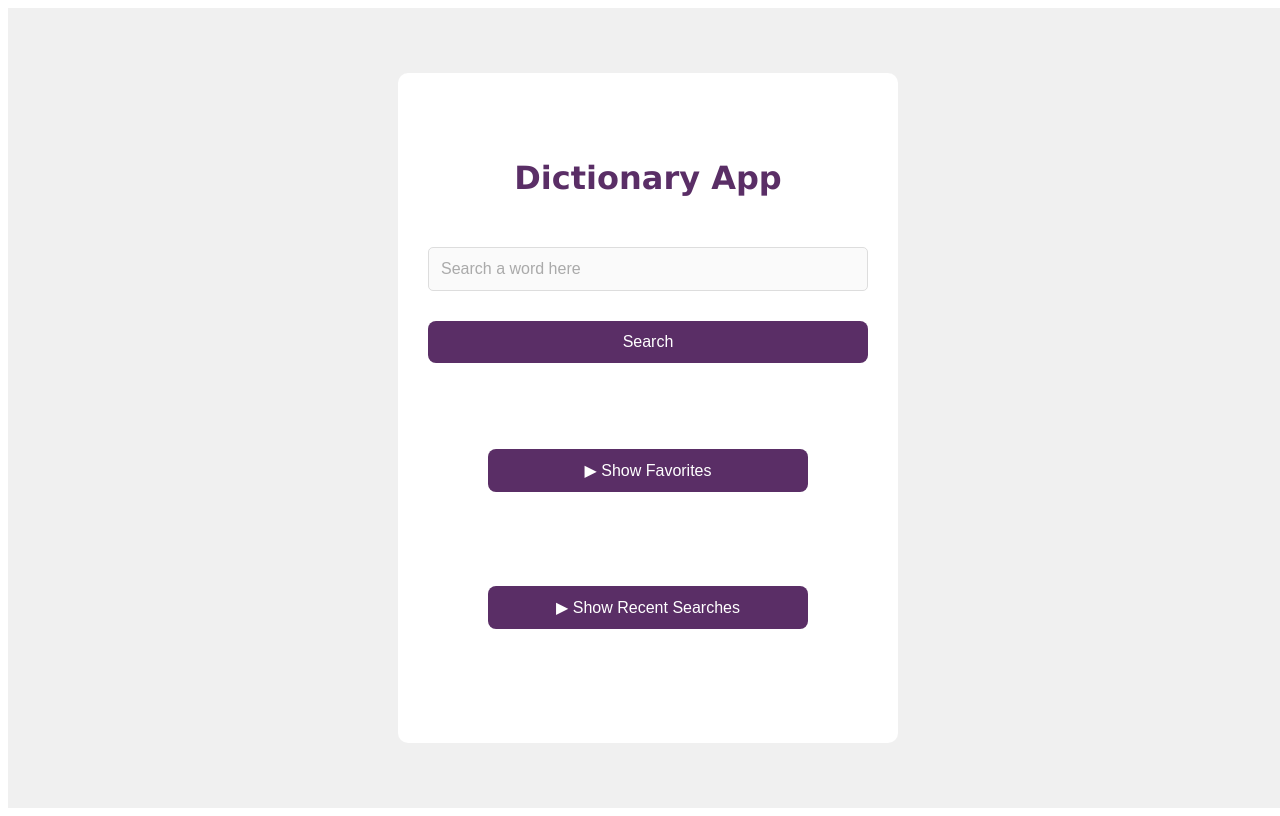
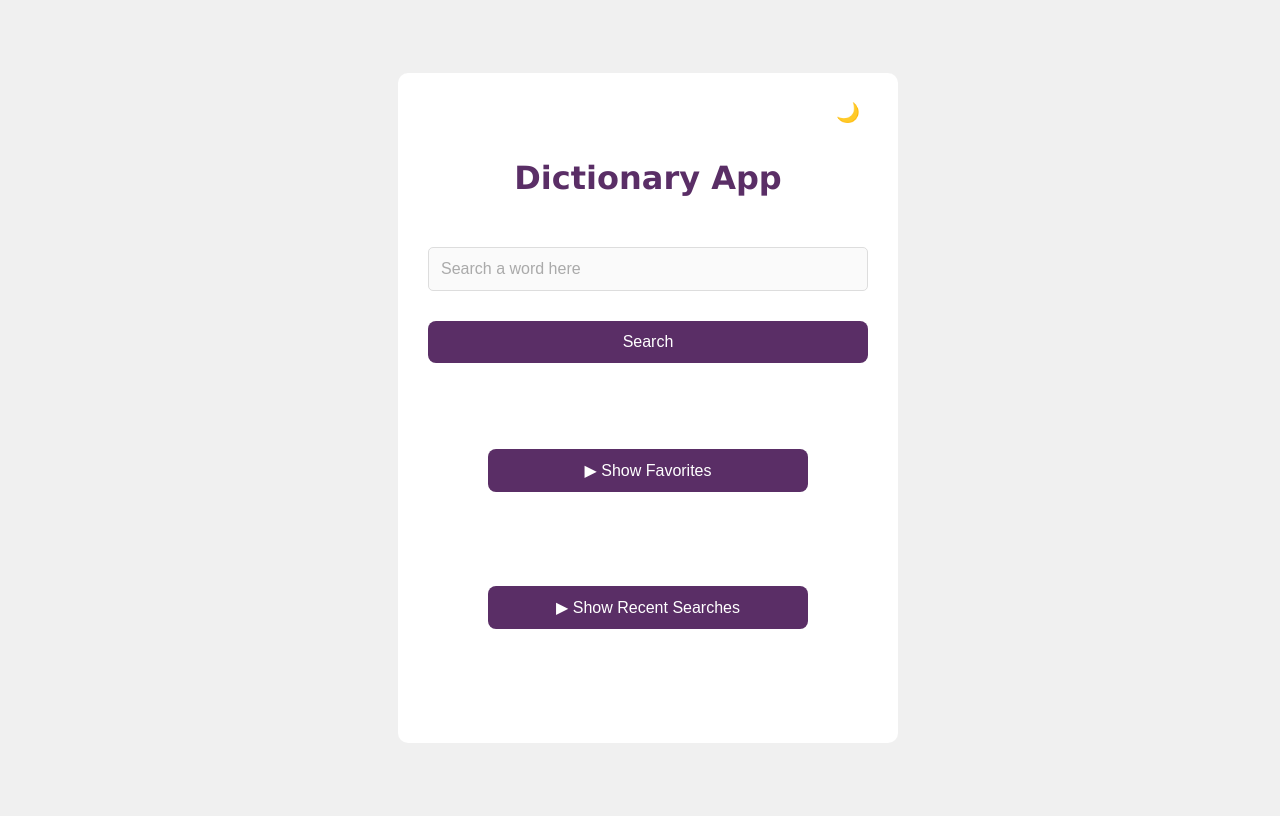
Before and after one commit to MariaVassilikopoulou/DictionaryApp, a React (Vite) app: page / in a window 1280 px wide. Built offline with nearby package versions, Linux system fonts and the light colour scheme.

Commit message:
styling correction3

```diff
--- a/src/components/DictionaryApp.tsx
+++ b/src/components/DictionaryApp.tsx
@@ -4,6 +4,7 @@ import { motion } from 'framer-motion';
 import { saveSearchTerm ,getFavorites, saveFavorite, removeFavorite} from "../utils/localStorage";
 import ToastContainer from './ToastContainer';
 import RecentSearches from "./ResentSearches";
+
 
 
 type Definition = {
@@ -24,6 +25,10 @@ const DictionaryApp = () => {
   const [synonyms, setSynonyms]= useState<string[]>([]);
   const [favorites, setFavorites] = useState<string[]>([]);
   const [refreshTrigger, setRefreshTrigger] = useState<number>(0);
+  const [successMessage, setSuccessMessage] = useState<string | null>(null);
+  const [theme, setTheme] = useState<'light' | 'dark'>('light');
+
+
   useEffect(() => {
     setFavorites(getFavorites());
   }, []);
@@ -84,6 +89,8 @@ const fetchSynonyms = async (word) => {
    const addToFavorites = (word: string) => {
     const updated = saveFavorite(word);
     setFavorites(updated);
+    setSuccessMessage(`"${word}" added to favorites!`);
+     setTimeout(() => setSuccessMessage(null), 3000);
   };
 
 
@@ -100,9 +107,25 @@ const fetchSynonyms = async (word) => {
     fetchWordDefinition();
   };
 
+
+  useEffect(() => {
+    document.documentElement.setAttribute('data-theme', theme);
+  }, [theme]);
+
+  const toggleTheme = () => {
+    setTheme((prev) => (prev === 'light' ? 'dark' : 'light'));
+  };
+
   return (
     <section className='container'>
     <div>
+    <button
+      className="theme-toggle"
+      onClick={toggleTheme}
+      title="Toggle Theme"
+    >
+    {theme === 'light' ? '🌙' : '☀️'}
+    </button>
       <motion.div className="title" initial={{ scale: 0 }} animate={{ scale: 1 }} transition={{ duration: 0.5 }}>
         <h1>Dictionary App</h1>
       </motion.div>
@@ -115,8 +138,8 @@ const fetchSynonyms = async (word) => {
 
         <button onClick={fetchWordDefinition}>Search</button>
 
-        <ToastContainer message={error} onClose={() => setError(null)} />
-
+        <ToastContainer  message={error} onClose={() => setError(null)} type="error" />
+        <ToastContainer message={successMessage} onClose={() => setSuccessMessage(null)} type="success" />
         {definition && (
           <div data-testid="wordDefinition">
             <h2>{definition.word}</h2>
@@ -156,7 +179,6 @@ const fetchSynonyms = async (word) => {
             <button onClick={() => addToFavorites(definition.word)}>Add to Favorites</button>
           </div>
         )}
-
         <RecentSearches onSelect={handleRecentClick}
                   favorites={favorites}
                   onRemoveFavorite={removeFromFavorites}
--- a/src/components/ResentSearches.tsx
+++ b/src/components/ResentSearches.tsx
@@ -28,9 +28,6 @@ const RecentSearches = ({ onSelect, favorites, onRemoveFavorite ,refreshTrigger
     setFavorites(removeFavorite(word));
   };
 */
-
-
-
 
 
     return (
--- a/src/components/ToastContainer.tsx
+++ b/src/components/ToastContainer.tsx
@@ -1,7 +1,15 @@
 import React, { useEffect } from 'react';
 import { motion, AnimatePresence } from 'framer-motion';
 import '../styles/App.scss'
-const ToastContainer = ({ message, onClose }) => {
+
+type Props = {
+    message: string | null;
+    onClose: () => void;
+    type?: 'success' | 'error';
+  };
+
+
+const ToastContainer = ({ message, onClose, type = 'success' }: Props) => {
   useEffect(() => {
     if (message) {
       const timer = setTimeout(() => {
@@ -12,11 +20,11 @@ const ToastContainer = ({ message, onClose }) => {
   }, [message, onClose]);
   if (!message) return null;
   return (
-    <div className="toast-container">
-      <AnimatePresence>
+    <div className={`toast-container`}>
+      <AnimatePresence >
         {message && (
           <motion.div
-            className="toast"
+            className={`toast ${type}`} onClick={onClose}
             initial={{ opacity: 0, y: 20 }}
             animate={{ opacity: 1, y: 0 }}
             exit={{ opacity: 0, y: 20 }}
--- a/src/styles/App.scss
+++ b/src/styles/App.scss
@@ -1,3 +1,21 @@
+:root {
+  --bg-color: #f0f0f0;
+  --text-color: #333;
+  --card-color: #fff;
+}
+
+[data-theme="dark"] {
+  --bg-color: #242121;
+  --text-color: #eaeaea;
+  --card-color: #2a2626;
+}
+
+body {
+  background-color: var(--bg-color);
+  color: var(--text-color);
+}
+
+
 // Variables for easy color customization
 $primary-color: #5a2e66;
 $secondary-color: #5d2a8c;
@@ -26,6 +44,7 @@ $input-focus-border-color: $highlight-color;
   //overflow: hidden;
   box-sizing: border-box;
   font-family: Verdana, Geneva, Tahoma, sans-serif;
+  position: relative;
 }
 
 .container div {
@@ -33,13 +52,13 @@ $input-focus-border-color: $highlight-color;
   width: 100%;
   height: fit-content;
   max-width: 500px;
-  background-color: $white-color;
+  background-color:var(--card-color);
   padding: 30px;
   border-radius: 10px;
   box-shadow: 0 10 px 15px rgba(0, 0, 0, 0.1);
   animation: slideIn 0.8s ease-out;
   box-sizing: border-box;
-
+  color: var(--text-color);
 }
 
 
@@ -168,7 +187,7 @@ button {
 }
 
 
-.toast-container {
+ /* .toast-container {
  // position: fixed;
 
   //transform: translateX(-33%);
@@ -178,17 +197,48 @@ button {
   z-index: 9999;
   pointer-events: none;
   border: 1px solid $input-border-color;
-  background-color: pink;*/
-}
+  background-color: pink;
+}*/
 
 .toast {
   background-color: rgba(0, 0, 0, 0.7);
-  color: $error-color;
+  color:$highlight-color;
   padding: 12px 20px;
   border-radius: 8px;
   margin-top: 10px;
   animation: toastAnimation 0.5s ease;
   font-weight: bold;
+  &.error {
+    color: $white-color;
+    background-color: $error-color;
+  }
+
+  &.success {
+    color: $highlight-color;
+    background-color:$background-color;
+  }
+}
+
+.theme-toggle {
+  position: absolute;
+  //top: 20px;
+  left: 200px;
+  background: transparent;
+  border: none;
+  cursor: pointer;
+  font-size: 1.2rem;
+  padding: 0;
+  margin: 0;
+  line-height: 1;
+  transition: none;
+
+  &:hover,
+  &:focus,
+  &:active {
+    background: transparent;
+    outline: none;
+    box-shadow: none;
+  }
 }
 
 
```
